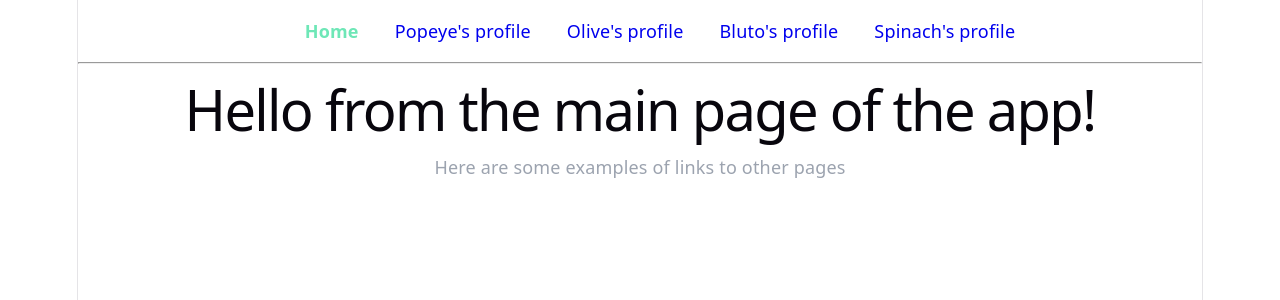
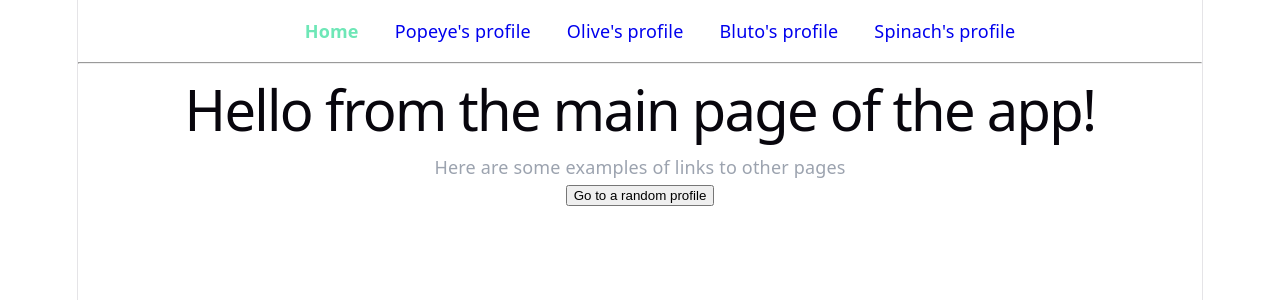
Before and after one commit to BatetDev/react-router-practice, a React (Vite) app: page / in a window 1280 px wide. Shown: the top 300 px of the page. Built offline with nearby package versions, Linux system fonts and the light colour scheme.

Commit message:
feat(router: navigate programmatically with useNavigate

```diff
--- a/src/App.jsx
+++ b/src/App.jsx
@@ -1,8 +1,19 @@
+import { useNavigate } from 'react-router';
+
 const App = () => {
+  const navigate = useNavigate();
+  const names = ['popeye', 'olive', 'bluto', 'spinach'];
+
+  const goToRandomProfile = () => {
+    const randomName = names[Math.floor(Math.random() * names.length)];
+    navigate(`/profile/${randomName}`);
+  };
+
   return (
     <div>
       <h1>Hello from the main page of the app!</h1>
       <p>Here are some examples of links to other pages</p>
+      <button onClick={goToRandomProfile}>Go to a random profile</button>
     </div>
   );
 };
```
